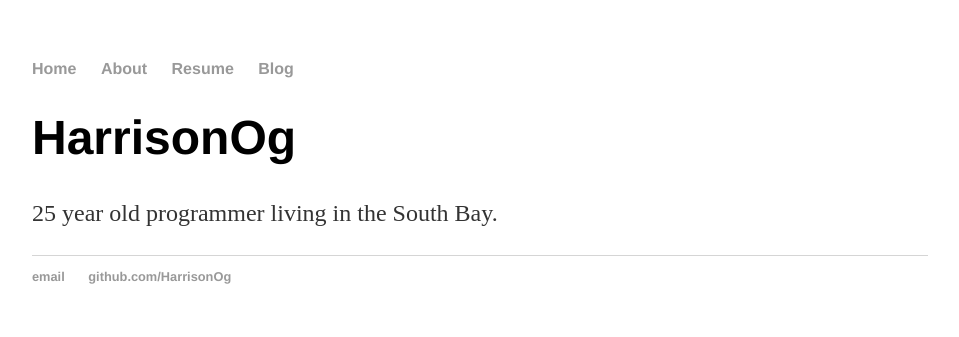
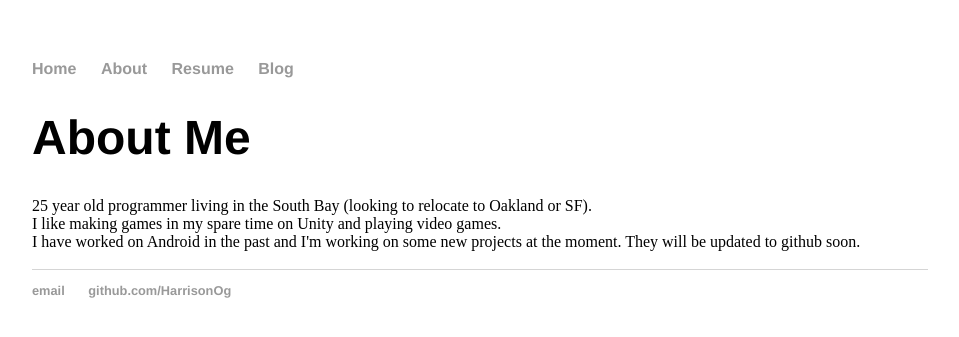
Before and after one commit to HarrisonOg/HarrisonOg.github.io, a Jekyll site: the page built from about/index.html, in a window 1280 px wide. Shown: the top 337 px of the page, without its empty margins (160-1119 px from the left). Built offline with Jekyll 4.4.1, drawn with Linux system fonts in a browser that asks for light colours.

Commit message:
added to the “about me” section

```diff
--- a/about/index.html
+++ b/about/index.html
@@ -3,7 +3,11 @@ layout: default
 title: HarrisonOg about page
 ---
 <div class="blurb">
-<h1>HarrisonOg</h1>
+    <h1>About Me</h1>
 
-<p>25 year old programmer living in the South Bay.</p>
+    <span class="aboutMe"> 25 year old programmer living in the South Bay (looking to relocate to Oakland or SF). </br>
+        I like making games in my spare time on Unity and playing video games. </br>
+        I have worked on Android in the past and I'm working on some new projects at the moment.  They will be updated to  github soon. </br>
+        </br>
+    </span>
 </div> <!-- /.blurb -->
```
